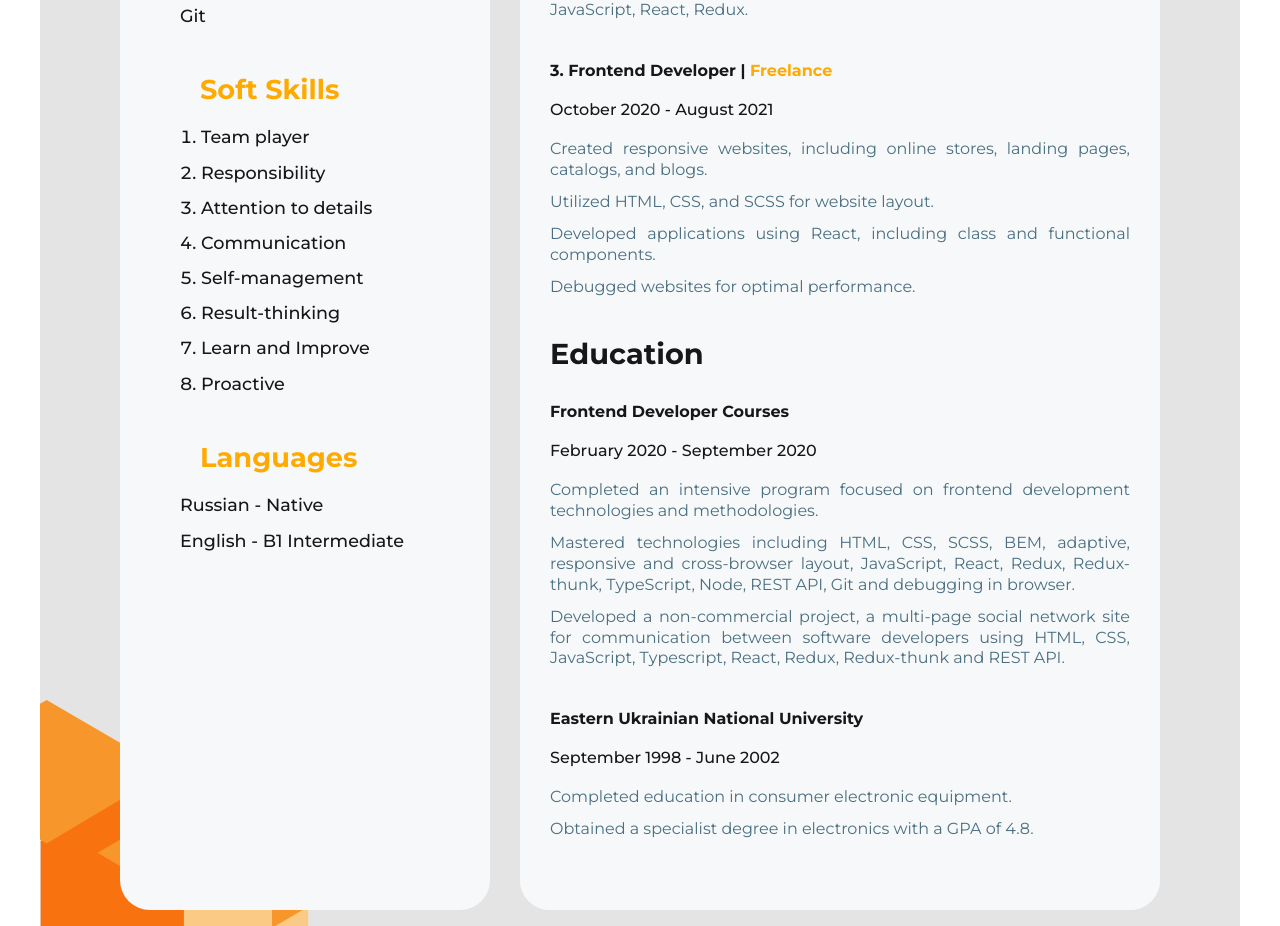
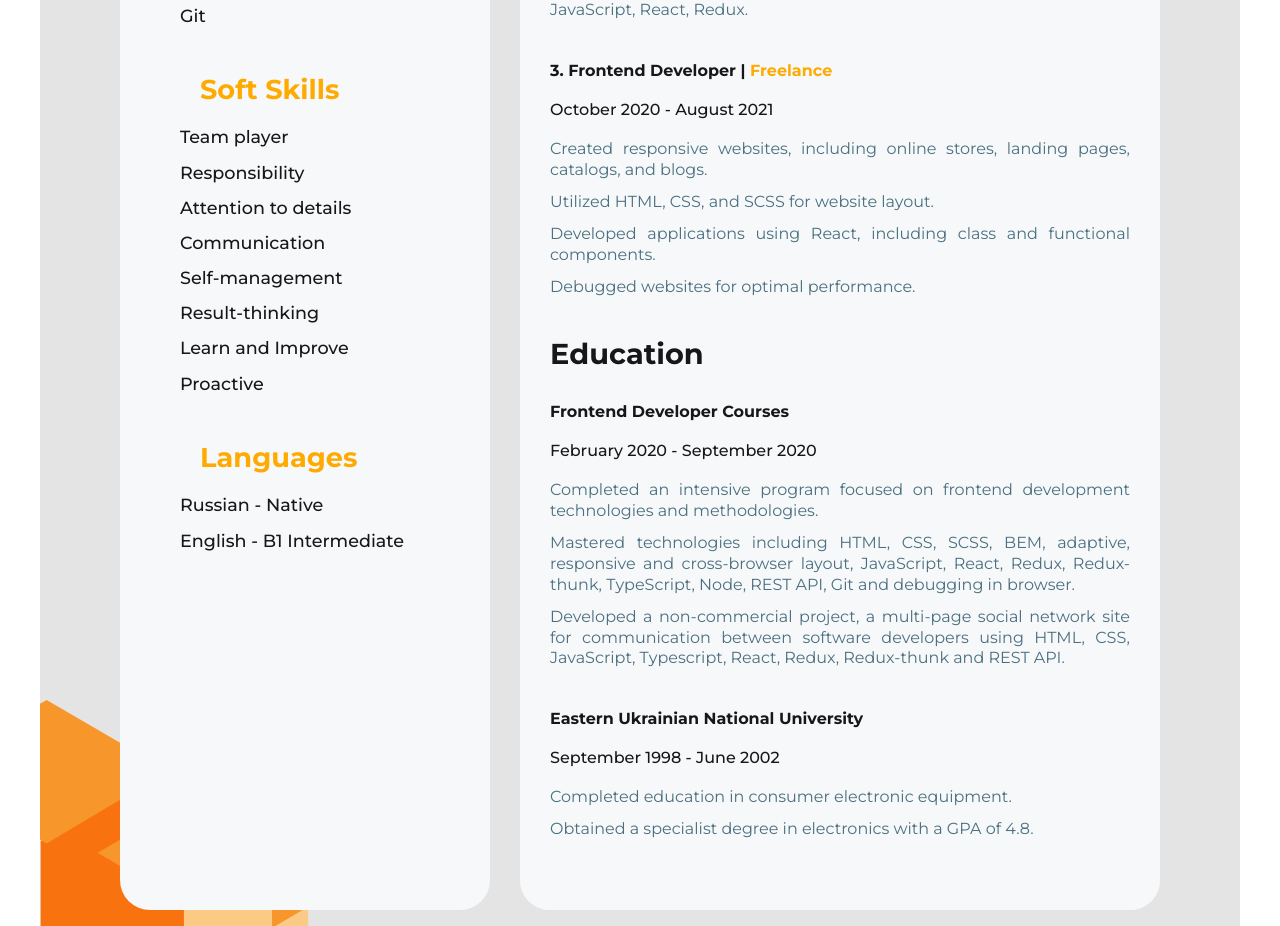
Before and after one commit to Vadym-Liumanov/resume-liumanov, a React (Create React App) app: page / in a window 1280 px wide. Shown: the part 980-1906 px from the top of the page. Built offline with nearby package versions, Linux system fonts and the light colour scheme.

Commit message:
Small fixes in design (soft skills list)

```diff
--- a/src/components/asideBblock/about/About.jsx
+++ b/src/components/asideBblock/about/About.jsx
@@ -36,9 +36,9 @@ const About = ({ contacts, techSkills, softSkills, languagesList }) => {
 
       <div className="about__skills">
         <h4 className="about__header accented-header">{softSkills.header}</h4>
-        <ol className="about__skills-list">
+        <ul className="about__skills-list">
           {softSkillsList}
-        </ol>
+        </ul>
       </div>
 
       <div className="about__skills">
--- a/src/css/main.css
+++ b/src/css/main.css
@@ -214,9 +214,9 @@ body {
     /* margin-left: 20px; */
 }
 
-ol.about__skills-list {
+/* ol.about__skills-list {
     list-style-position: inside;
-}
+} */
 
 .about__skills-list-item {
     color: var(--black);
@@ -224,6 +224,10 @@ ol.about__skills-list {
     font-size: 1.1em;
     margin-bottom: 0.8em;
 }
+
+/* CV download btn */
+
+
 
 /* Profile */
 
--- a/src/helpers/languages.js
+++ b/src/helpers/languages.js
@@ -284,8 +284,8 @@ const languages = {
 
     profile: {
       header: "Профиль",
-      text: `Как фронтенд-программист со страстью к кодированию, я рад внести свой вклад
-      в проекты компании и помочь в решении сложных задач. Я ищу должность, на которой cмог бы использовать
+      text: `Как фронтэнд-программист, любящий свое дело, я рад внести свой вклад
+      в проекты компании и помочь в решении сложных задач. Ищу должность, на которой cмог бы использовать
       свой опыт во фронтэнд разработке и обеспечивать своевременное завершение проектов.`
     },
 
@@ -340,7 +340,7 @@ const languages = {
           id: "1",
           itemHeader: "Курсы фронтэнд разработчика",
           itemSubHeader: "Февраль 2020 - Сентябрь 2020",
-          text: `Прошел интенсивную программу обучения технологиям фронтенд-разработки.\n
+          text: `Прошел интенсивную программу обучения технологиям фронтэнд-разработки.\n
           Овладел технологиями: HTML, CSS, SCSS, BEM, адаптивная, отзывчивая и кроссбраузерная верстка,
           JavaScript, React, Redux, Redux-thunk, TypeScript, Node, REST API, Git и debugging in browser.\n
           Разработал некоммерческий проект, многостраничную социальную сеть для взаимодействия разработчиков программного обеспечения.
```
